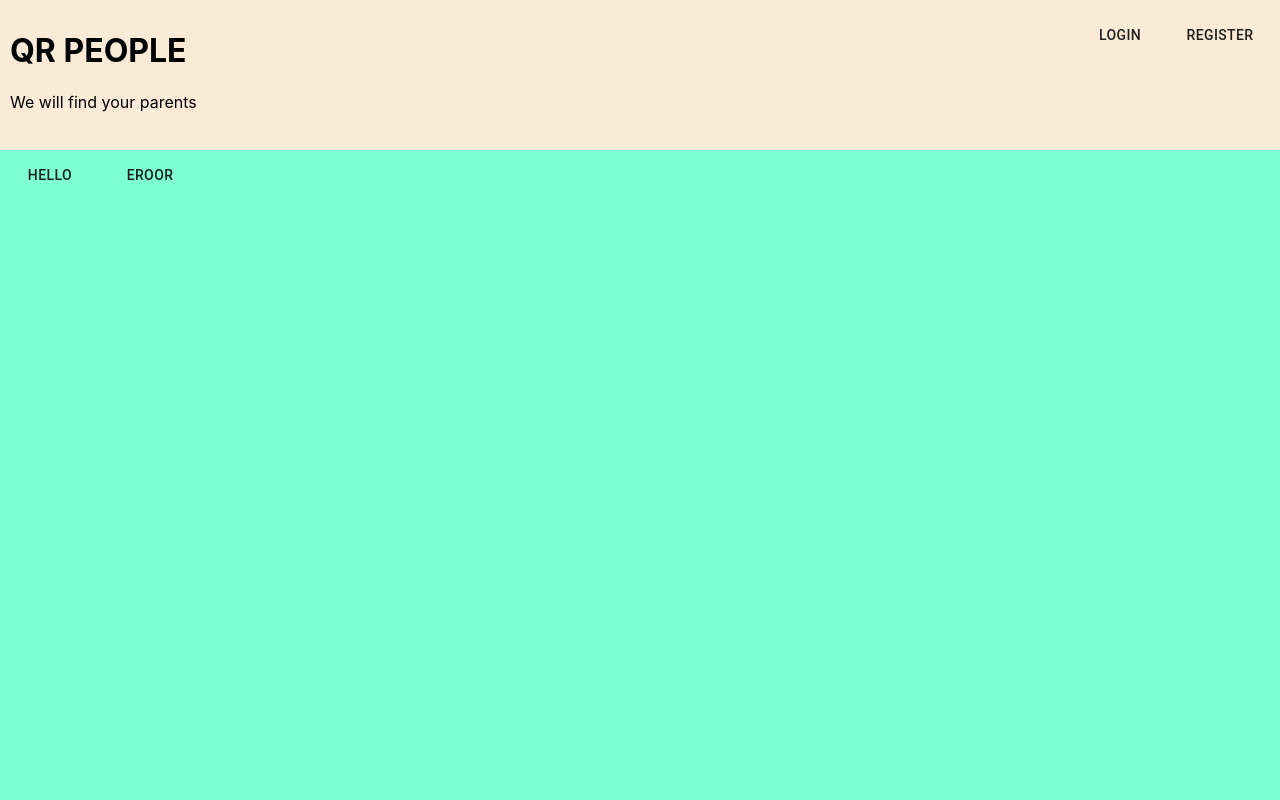
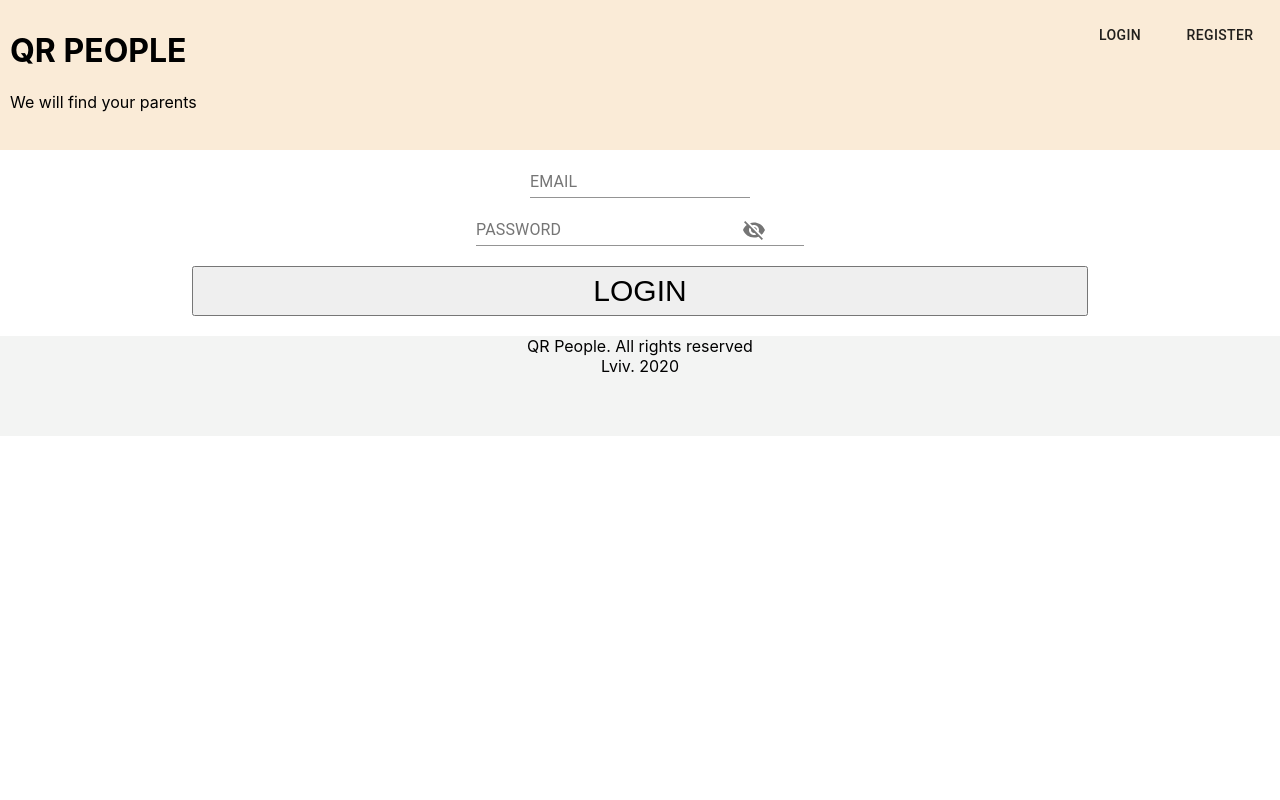
Before and after one commit to OlgaTkachuk/QR_People_React, a React (Create React App) app: page /login in a window 1280 px wide. Shown: the top 800 px of the page. Built offline with nearby package versions, Linux system fonts and the light colour scheme.

Commit message:
add some forms style

```diff
--- a/package.json
+++ b/package.json
@@ -3,11 +3,12 @@
   "version": "0.1.0",
   "private": true,
   "dependencies": {
+    "@material-ui/core": "^4.8.3",
+    "@material-ui/icons": "^4.5.1",
     "react": "^16.12.0",
     "react-dom": "^16.12.0",
     "react-router-dom": "^5.1.2",
-    "react-scripts": "3.3.0",
-    "@material-ui/core": "^4.8.3"
+    "react-scripts": "3.3.0"
   },
   "devDependencies": {
     "@testing-library/jest-dom": "^4.2.4",
--- a/src/App.css
+++ b/src/App.css
@@ -1,11 +1,11 @@
-.register-form {
-  margin: 0 auto;
-}
 .register-form  > form > input {
-  width: 260px;
+  width: 70%;
   height: 50px;
   display: block;
+  margin: 20px auto;
+  font-size: 30px;
+}
+
+.register-form {
   text-align: center;
-  margin: 20px;
-
 }
--- a/src/components/ErrorDialog/ErrorDialog.css
+++ b/src/components/ErrorDialog/ErrorDialog.css
@@ -0,0 +1,6 @@
+.error {
+    width: 200px;
+    height: 200px;
+    text-align: center;
+    vertical-align: middle;
+}
--- a/src/components/ErrorDialog/ErrorDialog.js
+++ b/src/components/ErrorDialog/ErrorDialog.js
@@ -10,8 +10,8 @@ function ErrorDialog(props) {
   console.log(props);
 
   return (
-    <Dialog open={props.open}>
-      <DialogTitle> ERROR </DialogTitle>
+    <Dialog open={props.open} className='error'>
+      <DialogTitle> TITLE </DialogTitle>
       {props.children}
     </Dialog>
   )
--- a/src/components/Header/Header.js
+++ b/src/components/Header/Header.js
@@ -2,6 +2,7 @@ import React, {Component} from "react";
 import Button from '@material-ui/core/Button';
 
 import './Header.css';
+import {Link} from "react-router-dom";
 
 const AuthButtons = ({children, className}) => {
     console.log(className);
@@ -19,12 +20,16 @@ const AuthButtons = ({children, className}) => {
     } else {
         return (
             <div className={className}>
+              <Link to='/login'>
                 <Button>
-                    Login
+                  Login
                 </Button>
+              </Link>
+              <Link to='/register'>
                 <Button>
-                    Register
+                  Register
                 </Button>
+              </Link>
             </div>
         );
     }
--- a/src/components/HomePage/HomePage.js
+++ b/src/components/HomePage/HomePage.js
@@ -1,18 +1,14 @@
 import React, {useState} from 'react'
-import {useHistory} from "react-router-dom";
+import {Link} from "react-router-dom";
 
 import Button from "@material-ui/core/Button";
 
 import './HomePage.css'
+import '../../index.css'
 import ErrorDialog from "../ErrorDialog/ErrorDialog";
 
 function HomePage() {
   const [open, setOpen] = useState(false);
-  const history = useHistory();
-
-  function handleClick() {
-    history.push("/hello");
-  }
 
   function dialogOpen() {
     setOpen(true)
@@ -20,14 +16,17 @@ function HomePage() {
 
   return (
     <div className="mainDiv">
-      <Button onClick={handleClick}>
-        HELLO
-      </Button>
+      <Link to='/hello'>
+        <Button>HELLO</Button>
+      </Link>
+
 
       <Button onClick={dialogOpen}>
         EROOR
       </Button>
-      <ErrorDialog open={open} onClose={()=> {setOpen(false)}}/>
+      <ErrorDialog open={open} onClose={()=> {setOpen(false)}}>
+          Innertext
+      </ErrorDialog>
     </div>
   )
 }
--- a/src/components/Login/Login.js
+++ b/src/components/Login/Login.js
@@ -1,12 +1,59 @@
 import React from "react";
+import {FormControl, InputLabel, Input, InputAdornment, IconButton} from "@material-ui/core";
+import {Visibility, VisibilityOff} from '@material-ui/icons';
 
 export const Login = () => {
-    return(
-        <div className="register-form">
-            <form action="">
-                <input type="email" placeholder="email" name="email"/>
-                <input type="password" placeholder='password' name="password"/>
-            </form>
-        </div>
-    )
+
+  const [values, setValues] = React.useState({
+    email: '',
+    password: '',
+    showPassword: false,
+  });
+
+  const handleClickShowPassword = () => {
+    setValues({...values, showPassword: !values.showPassword});
+  };
+
+  const handleChange = prop => event => {
+    setValues({...values, [prop]: event.target.value});
+  };
+
+  return (
+    <div className="register-form">
+      <form action="">
+        <FormControl>
+          <InputLabel htmlFor="standard-adornment-password">EMAIL</InputLabel>
+          <Input
+            type="email"
+            color="secondary"
+            name="email"
+            onChange={handleChange('email')}
+          />
+
+        </FormControl>
+
+        <br/>
+        <FormControl>
+          <InputLabel htmlFor="standard-adornment-password">PASSWORD</InputLabel>
+          <Input
+            type={values.showPassword ? 'text' : 'password'}
+            value={values.password}
+            onChange={handleChange('password')}
+            endAdornment={
+              <InputAdornment position="end">
+                <IconButton
+                  aria-label="toggle password visibility"
+                  onClick={handleClickShowPassword}
+                >
+                  {values.showPassword ? <Visibility/> : <VisibilityOff/>}
+                </IconButton>
+              </InputAdornment>
+            }
+          />
+        </FormControl>
+        <br/>
+        <input type="submit" value="LOGIN"/>
+      </form>
+    </div>
+  )
 };
--- /dev/null
+++ b/src/components/Register/Register.js
@@ -0,0 +1,16 @@
+import React from "react";
+
+export const Register = () => {
+
+  return (
+    <div className="register-form">
+      <form>
+        <input type="text" placeholder="name" name="name"/>
+        <input type="email" placeholder="example@site.com" name="email"/>
+        <input type="password" placeholder="password" name="password"/>
+        <input type="text" placeholder="Lviv" name="city"/>
+        <input type="submit" value="REGISTER"/>
+      </form>
+    </div>
+  );
+};
--- /dev/null
+++ b/src/components/Register/index.js
@@ -0,0 +1 @@
+export * from './Register';
--- a/src/router/Router.js
+++ b/src/router/Router.js
@@ -1,7 +1,8 @@
 import React, {Component} from 'react'
 import {Route, Switch} from "react-router-dom";
-import Link from "@material-ui/core/Link";
 import HomePage from "../components/HomePage/HomePage";
+import {Register} from "../components/Register";
+import {Login} from "../components/Login";
 
 class Router extends Component{
 
@@ -9,14 +10,17 @@ class Router extends Component{
     return (
       <Switch>
 
-        <Route path ='/hello'>
-          <Link to={`/`}>HOME</Link>
+        <Route path ='/login'>
+          <Login/>
+        </Route>
+
+        <Route path ='/register'>
+          <Register/>
         </Route>
 
         <Route path ='/'>
           <HomePage/>
         </Route>
-
 
       </Switch>
     )
```
Also changed, not shown: src/components/Register/Register.css (added), 1 other file (tests, documents, lock files or other folders).
